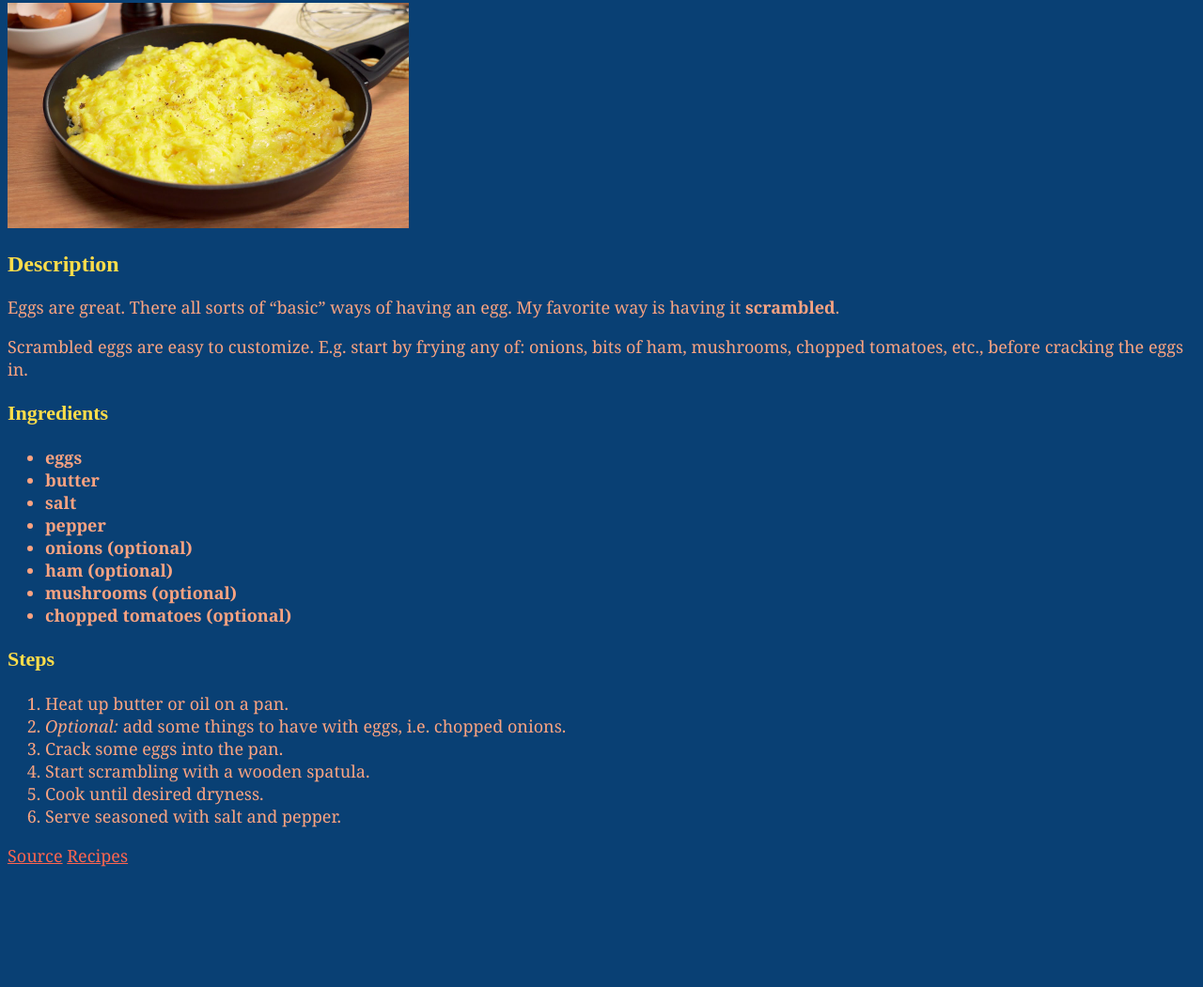
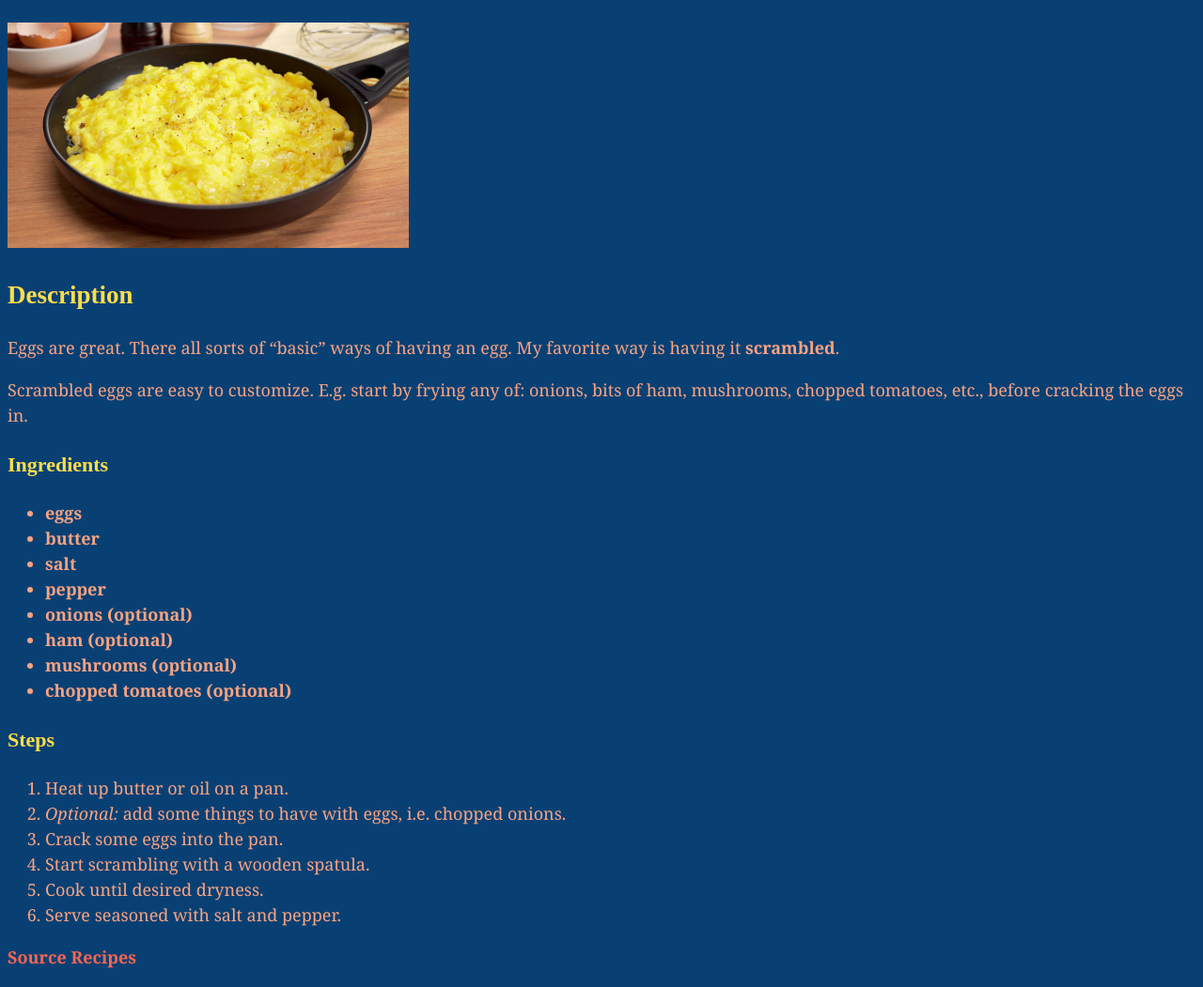
Before and after one commit to elicia4/odin-recipes, a plain HTML site: page recipes/eggs.html in a window 1280 px wide. Shown: the part 78-1129 px from the top of the page at 94% size. Before the commit the page ends 1019 px from the top, so only its background shows below. Drawn offline with Linux system fonts and the light colour scheme.

Commit message:
Change body CSS, change font-size units

```diff
--- a/styles.css
+++ b/styles.css
@@ -1,10 +1,15 @@
 body {
   background-color: #094074;
   font-family: "Georgia", serif;
+  font-size: 1.125rem;
+  line-height: 1.5;
+  color: #FAA381;
 }
 
 a {
   color: #FE654F;
+  text-decoration: none;
+  font-weight: bold;
 }
 
 h1 {
@@ -19,17 +24,11 @@ h3 {
 }
 
 h3 {
-  font-size: 22px;
+  font-size: 1.375rem;
 }
 
 ul {
   font-weight: 700;
-}
-
-p,
-li {
-  color: #FAA381;
-  font-size: 18px;
 }
 
 ul a {
```
